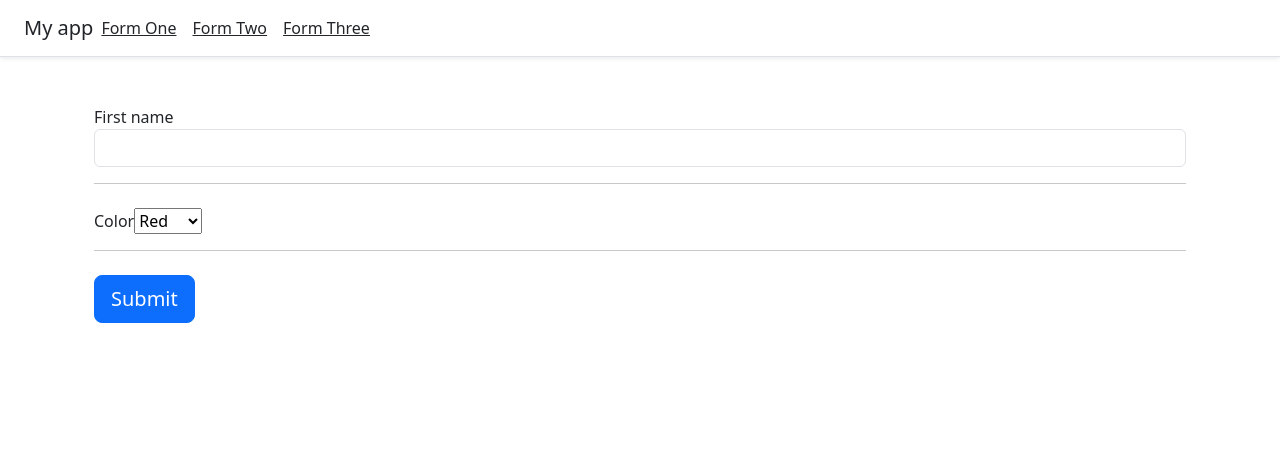
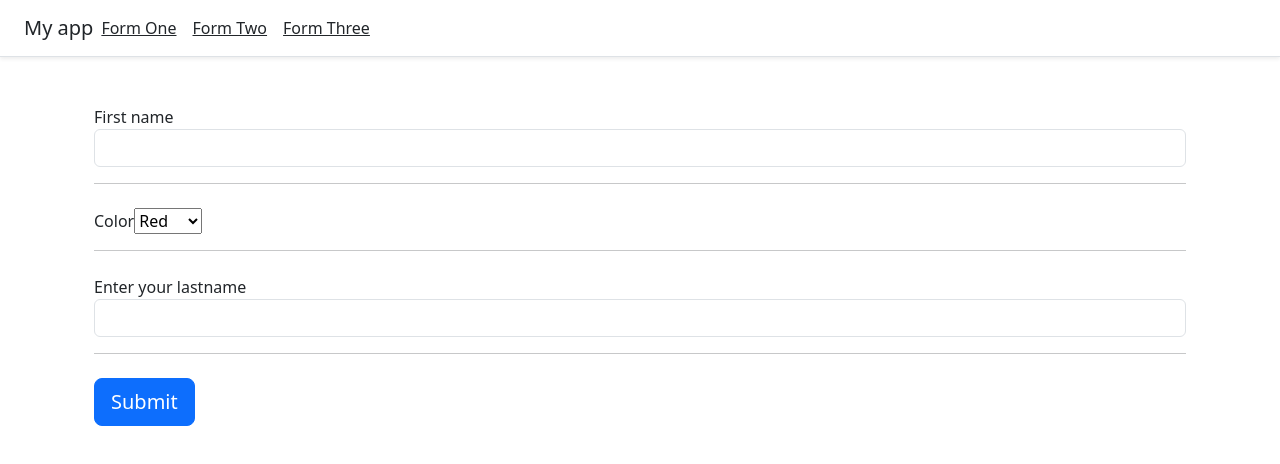
Before and after one commit to ferlobo1985/UDMY-REACT19-Forms, a React (Vite) app: page /formThree in a window 1280 px wide. Shown: the top 464 px of the page. Built offline with nearby package versions, Linux system fonts and the light colour scheme.

Commit message:
07-Custom component
07-Custom component

```diff
--- a/src/components/formThree.jsx
+++ b/src/components/formThree.jsx
@@ -1,12 +1,34 @@
 import { Formik, Form, Field, ErrorMessage } from "formik";
 import * as Yup from 'yup';
+
+
+
+const lastNameComponent = ({
+    field, // { name, value, onChange, onBlur},
+    form:{ touched, errors},
+    ...props
+}) => (
+    <>
+        <label htmlFor={field.name}>{props.labelName}</label>
+        <input
+            type="text"
+            className="form-control"
+            {...field}
+        />
+        { errors[field.name] && touched[field.name] ?
+            <span>{ errors[field.name]}</span>
+        :null}
+    </>
+
+)
 
 const FormThree = () => {
 
     const formikProps = {
-        initialValues:{firstname:'', color:''},
+        initialValues:{firstname:'', color:'',lastname:''},
         validationSchema:Yup.object({
-            firstname: Yup.string().required('Sorry, firstname is required')
+            firstname: Yup.string().required('Sorry, firstname is required'),
+            lastname: Yup.string().required('Sorry, lastname is required')
         }),
         onSubmit: values => {
             console.log(values)
@@ -41,9 +63,18 @@
                                 <option values="green">Green</option>
                                 <option values="blue">Blue</option>
                             </Field>
+                            <hr className="mb-4" />
+
+                            <Field
+                                name="lastname"
+                                component={lastNameComponent}
+                                placeholder="Last name"
+                                labelName="Enter your lastname"
+                            />
+
+                            <hr className="mb-4" />
 
 
-                            <hr className="mb-4" />
                             <button className="btn btn-primary btn-lg btn-block" type="submit">
                                 Submit
                             </button>
```
